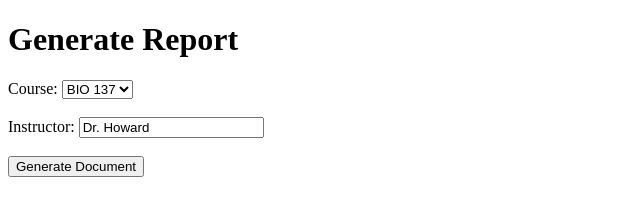
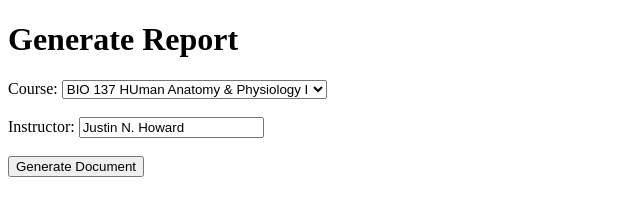
Before and after one commit to howardconnect/form-generator, a plain HTML site: page index.html in a window 1280 px wide. Shown: the whole page, without its empty margins (0-640 px from the left). Drawn offline with Linux system fonts and the light colour scheme.

Commit message:
Update course options and instructor name in form

```diff
--- a/index.html
+++ b/index.html
@@ -11,14 +11,14 @@
   <form id="reportForm">
     <label>Course:
       <select id="course">
-        <option value="BIO 137">BIO 137</option>
-        <option value="BIO 152">BIO 152</option>
-        <option value="BIO 153">BIO 153</option>
+        <option value="BIO 137">BIO 137 HUman Anatomy & Physiology I</option>
+        <option value="BIO 152">BIO 152 Principles of Biology II</option>
+        <option value="BIO 153">BIO 153 Principles of Biology II Lab</option>
       </select>
     </label><br><br>
 
     <label>Instructor:
-      <input type="text" id="instructor" value="Dr. Howard">
+      <input type="text" id="instructor" value="Justin N. Howard">
     </label><br><br>
 
     <button type="button" id="generate">Generate Document</button>
```
